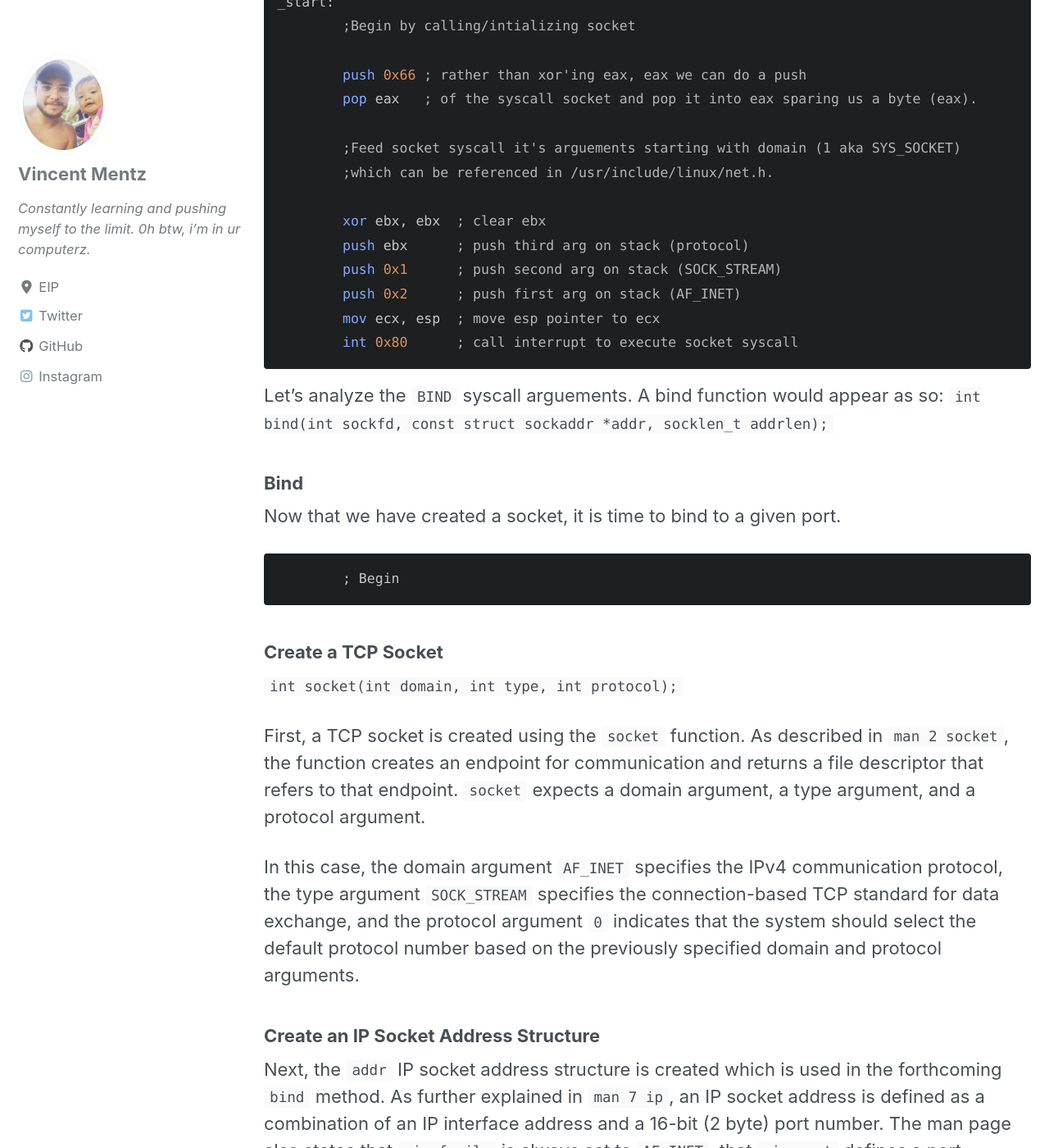
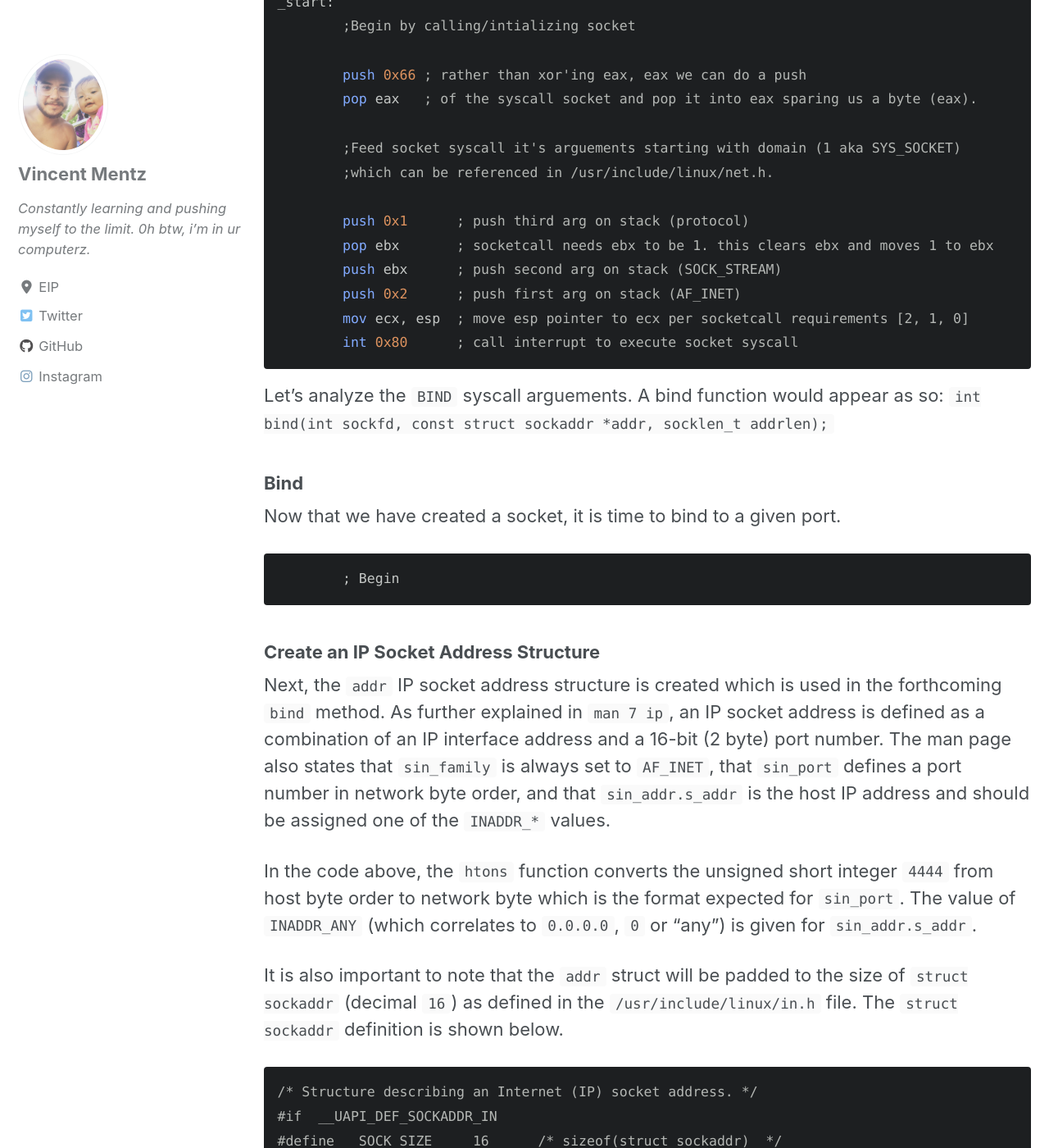
Before and after one commit to Minfanger101/sm00v.github.io, a Jekyll site: the page built from _posts/2019-10-19-assignment_1.md, in a window 1280 px wide and 1400 px high, scrolled down 3626 px. Shown: the whole window at 82% size. Built offline with Jekyll 4.4.1, drawn with Linux system fonts in a browser that asks for light colours; cached includes are drawn as plain includes; nearby versions of some CDN libraries.

Commit message:
blog 1 update

````diff
--- a/_posts/2019-10-19-assignment_1.md
+++ b/_posts/2019-10-19-assignment_1.md
@@ -111,11 +111,11 @@ _start:
 	;Feed socket syscall it's arguements starting with domain (1 aka SYS_SOCKET)
 	;which can be referenced in /usr/include/linux/net.h.
 
-	xor ebx, ebx  ; clear ebx
-	push ebx      ; push third arg on stack (protocol)
-	push 0x1      ; push second arg on stack (SOCK_STREAM)
+	push 0x1      ; push third arg on stack (protocol)
+	pop ebx	      ; socketcall needs ebx to be 1. this clears ebx and moves 1 to ebx
+	push ebx      ; push second arg on stack (SOCK_STREAM)
 	push 0x2      ; push first arg on stack (AF_INET)
-	mov ecx, esp  ; move esp pointer to ecx
+	mov ecx, esp  ; move esp pointer to ecx per socketcall requirements [2, 1, 0]
 	int 0x80      ; call interrupt to execute socket syscall
 ```
 
@@ -131,12 +131,24 @@ Now that we have created a socket, it is time to bind to a given port.
 ```
 
 
-### Create a TCP Socket
-`int socket(int domain, int type, int protocol);`
 
-First, a TCP socket is created using the `socket` function. As described in `man 2 socket`, the function creates an endpoint for communication and returns a file descriptor that refers to that endpoint. `socket` expects a domain argument, a type argument, and a protocol argument.
 
-In this case, the domain argument `AF_INET` specifies the IPv4 communication protocol, the type argument `SOCK_STREAM` specifies the connection-based TCP standard for data exchange, and the protocol argument `0` indicates that the system should select the default protocol number based on the previously specified domain and protocol arguments.
+
+
+
+
+
+
+
+
+
+
+
+
+
+
+
+
 
 ### Create an IP Socket Address Structure
 Next, the `addr` IP socket address structure is created which is used in the forthcoming `bind` method. As further explained in `man 7 ip`, an IP socket address is defined as a combination of an IP interface address and a 16-bit (2 byte) port number. The man page also states that `sin_family` is always set to `AF_INET`, that `sin_port` defines a port number in network byte order, and that `sin_addr.s_addr` is the host IP address and should be assigned one of the `INADDR_*` values.
````
